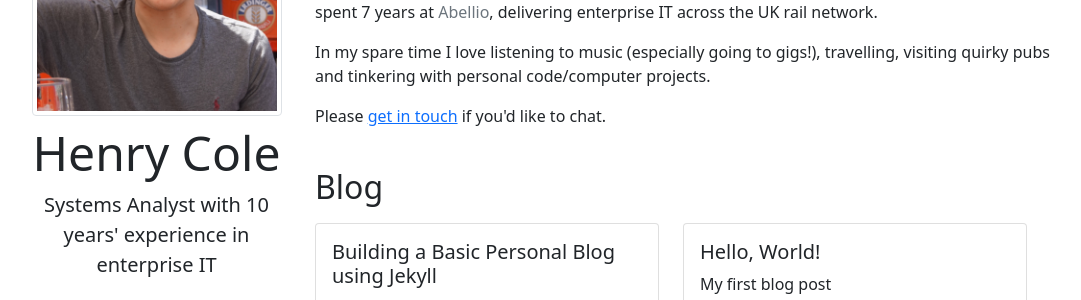
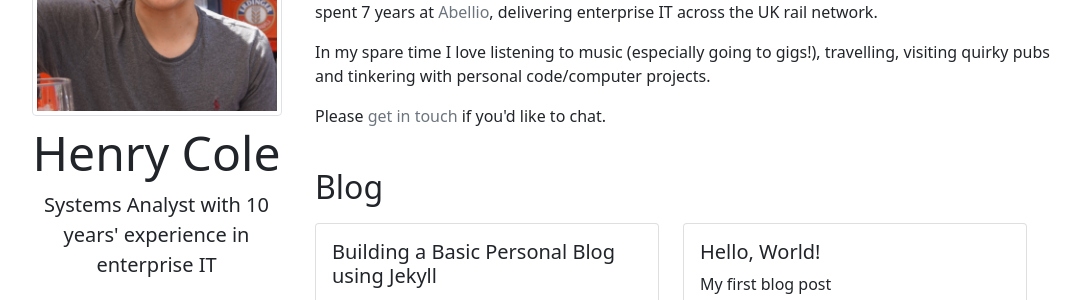
Before and after one commit to hcuk94/henry-personal-website, a Jekyll site: the page built from index.html, in a window 1280 px wide. Shown: the part 158-458 px from the top of the page, without its empty margins (56-1137 px from the left). Built offline with Jekyll 4.4.1, drawn with Linux system fonts in a browser that asks for light colours.

Commit message:
fixed styling on 'get in touch' anchor link

```diff
--- a/index.html
+++ b/index.html
@@ -10,7 +10,7 @@ layout: default
   Previously, I spent 7 years at <a class="text-muted text-decoration-none" href="https://www.abellio.com/" target="_blank">Abellio</a>,
   delivering enterprise IT across the UK rail network.</p>
 <p>In my spare time I love listening to music (especially going to gigs!), travelling, visiting quirky pubs and tinkering with personal code/computer projects.</p>
-<p>Please <a href="/#contact">get in touch</a> if you'd like to chat.</p>
+<p>Please <a class="text-muted text-decoration-none" href="/#contact">get in touch</a> if you'd like to chat.</p>
 </div>
 <!-- Blog -->
 <div class="row">
```
